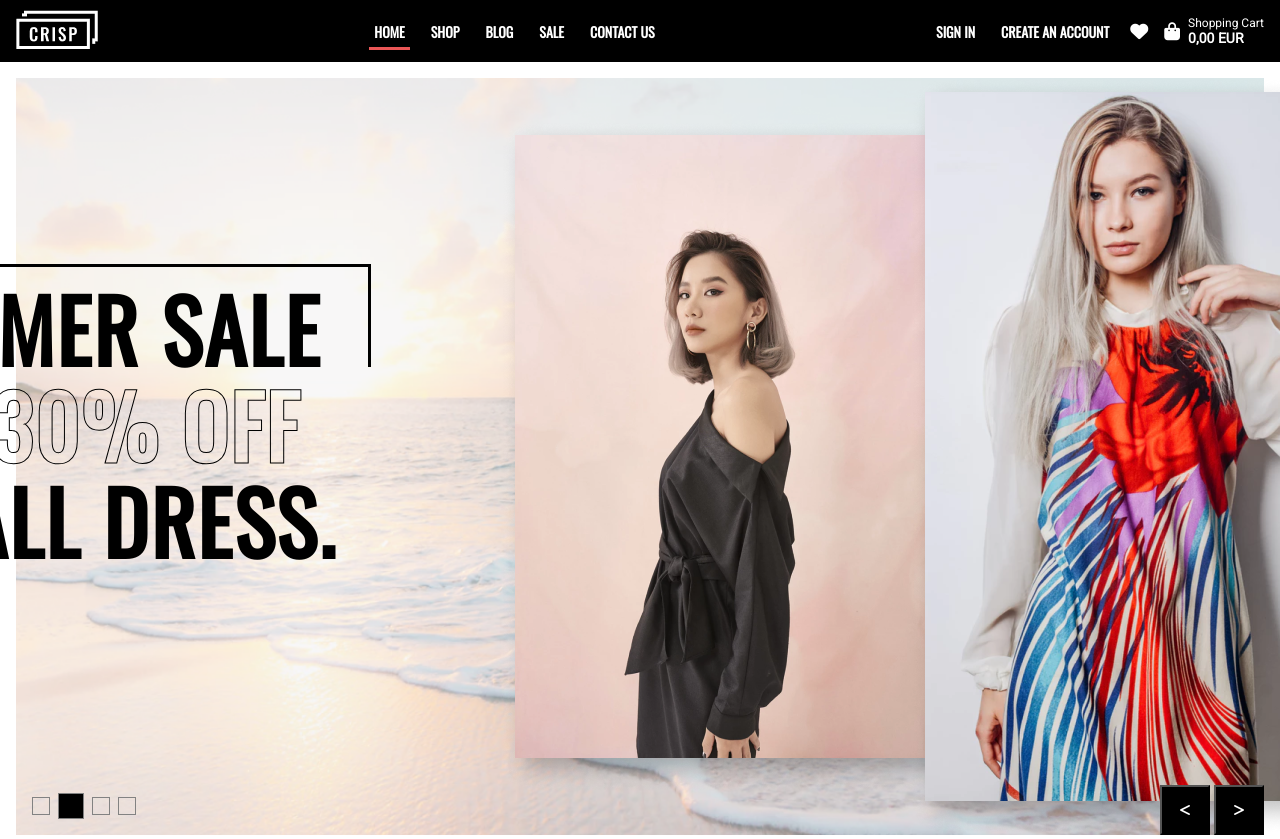
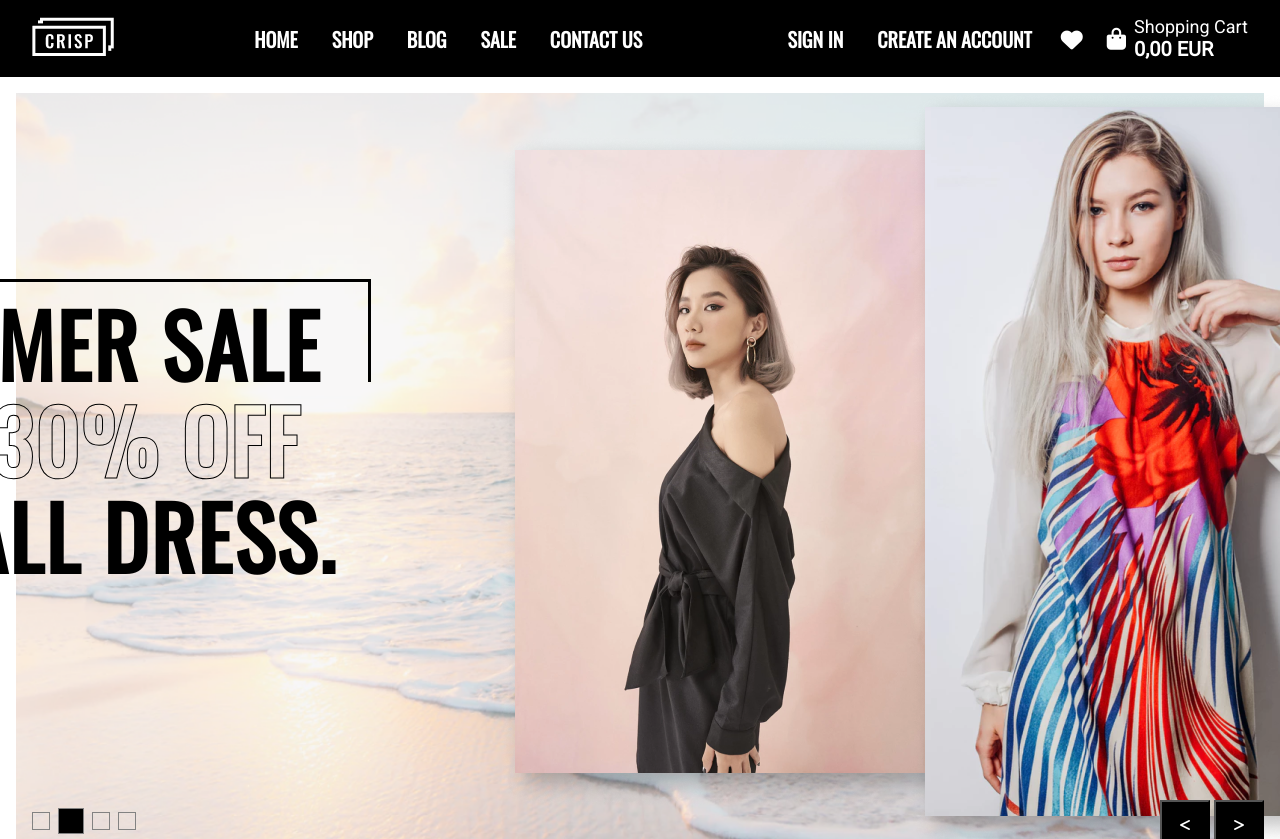
Before and after one commit to IvanParvanovski/Ecommerce-Store, an Angular app in the folder app/: page / in a window 1280 px wide. Shown: the top 839 px of the page. Built offline with nearby package versions, Linux system fonts and the light colour scheme.

Commit message:
Increased size of links and icons

```diff
--- a/app/src/app/shared/nav-bar/nav-bar.component.html
+++ b/app/src/app/shared/nav-bar/nav-bar.component.html
@@ -6,10 +6,10 @@
     <div class="container">
         <ul id="page-list">
             <li class="page-list__item">
-                <a routerLink="/" class="page-list__item__link active">Home</a>
+                <a routerLink="/" class="page-list__item__link" appHighlightLinkDirective>Home</a>
             </li>
             <li class="page-list__item">
-                <a href="#" class="page-list__item__link">Shop</a>
+                <a href="#" class="page-list__item__link" appHighlightLinkDirective>Shop</a>
             </li>
             <li class="page-list__item">
                 <a href="#" class="page-list__item__link">Blog</a>
--- a/app/src/app/shared/nav-bar/nav-bar.component.scss
+++ b/app/src/app/shared/nav-bar/nav-bar.component.scss
@@ -4,14 +4,14 @@
     display: flex;
     justify-content: space-between;
     align-items: center;
-    padding: 0 16px;
+    padding: 0 32px;
 
     background-color: $clr-black;
     color: $clr-white;
 }
 
 #navbar i {
-    font-size: 18px;
+    font-size: 22px;
 }
 
 #page-list,
@@ -20,7 +20,7 @@
     list-style: none;
     display: flex;
     align-items: center;
-    gap: 16px;
+    gap: 24px;
 }
 
 .page-list__item__link,
@@ -33,7 +33,7 @@
 .user-options__item {
     font-family: $font-secondary;
     text-transform: uppercase;
-    font-size: 14px;
+    font-size: 20px;
     font-weight: 600;
 }
 
@@ -63,7 +63,7 @@
 
 .bag__text {
     font-family: $font-main;
-    font-size: 12px;
+    font-size: 18px;
     font-weight: 400;
     text-transform: capitalize;
 }
```
